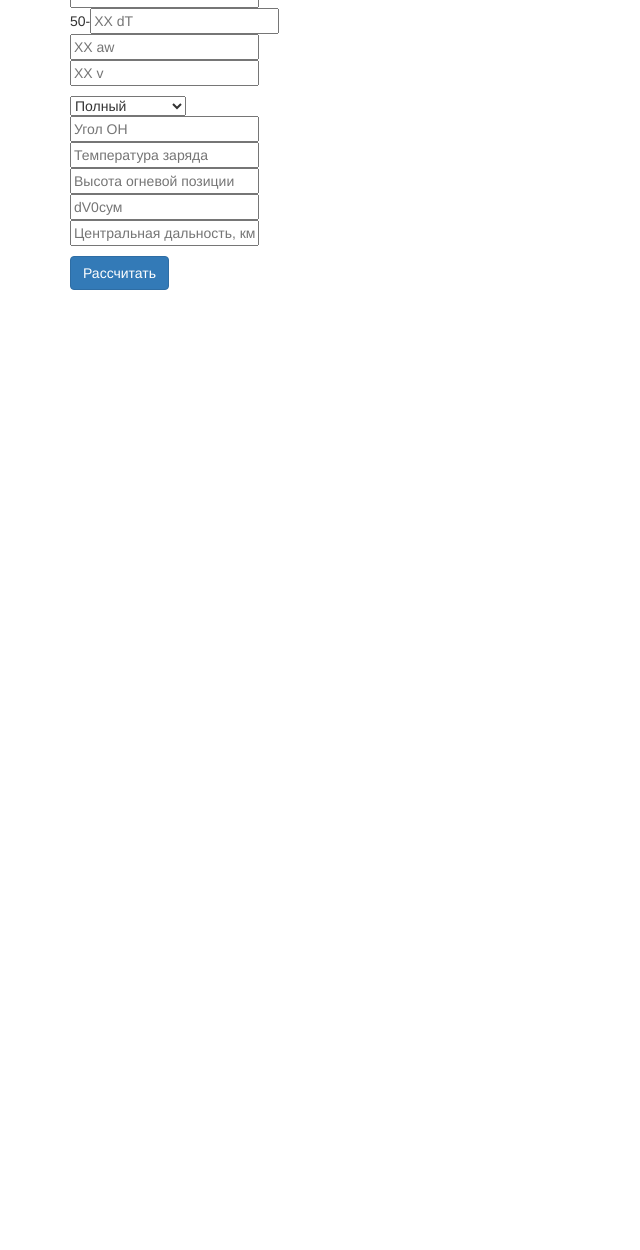
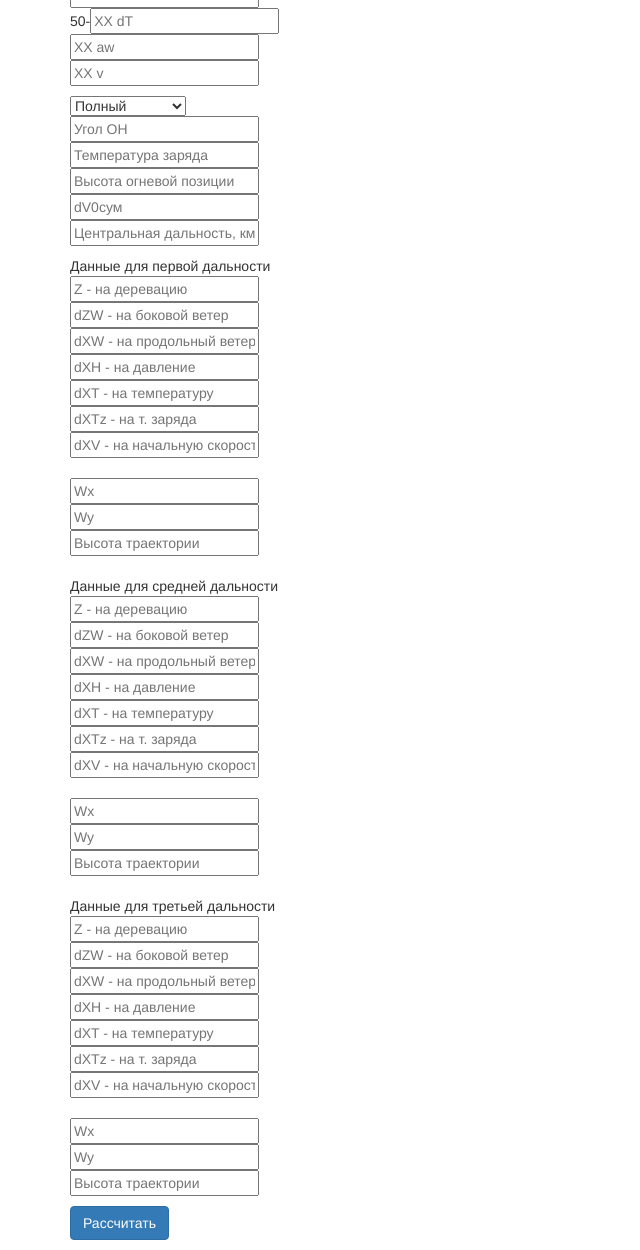
Before and after one commit to Vi3arD/AutoTaskSUO, a plain HTML site: page index.html in a window 1280 px wide. Shown: the part 812-2062 px from the top of the page, without its empty margins (0-640 px from the left). Before the commit the page ends 1112 px from the top, so only its background shows below. Drawn offline with nearby package versions, Linux system fonts and the light colour scheme.

Commit message:
Добавил ввод на 3 дальности

```diff
--- a/index.html
+++ b/index.html
@@ -73,6 +73,53 @@
           <!-- достаточно указать центральную дальность, вторые две будут +-2км -->
           <input class="span2" placeholder="Центральная дальность, км" id="dist"><br>
        </p>
+
+       <p>
+		  Данные для первой дальности<br>
+          <input class="span2" placeholder="Z - на деревацию" id="z01"><br>
+          <input class="span2" placeholder="dZW - на боковой ветер" id="dZw01"><br>
+          <input class="span2" placeholder="dXW - на продольный ветер" id="dXw01"><br>
+          <input class="span2" placeholder="dXH - на давление" id="dXh01"><br><!-- единственно положительное -->
+          <input class="span2" placeholder="dXT - на температуру" id="dXt01"><br>
+          <input class="span2" placeholder="dXTz - на т. заряда" id="dXtZ01"><br>
+          <input class="span2" placeholder="dXV - на начальную скорость" id="dXv01"><br>
+          <br>
+          <input class="span2" placeholder="Wx" id="wX01"><br>
+          <input class="span2" placeholder="Wy" id="wY01"><br>
+
+          <input class="span2" placeholder="Высота траектории" id="vTr01"><br>
+
+
+		  <br>Данные для средней дальности<br>
+          <input class="span2" placeholder="Z - на деревацию" id="z02"><br>
+          <input class="span2" placeholder="dZW - на боковой ветер" id="dZw02"><br>
+          <input class="span2" placeholder="dXW - на продольный ветер" id="dXw02"><br>
+          <input class="span2" placeholder="dXH - на давление" id="dXh02"><br><!-- единственно положительное -->
+          <input class="span2" placeholder="dXT - на температуру" id="dXt02"><br>
+          <input class="span2" placeholder="dXTz - на т. заряда" id="dXtZ02"><br>
+          <input class="span2" placeholder="dXV - на начальную скорость" id="dXv02"><br>
+          <br>
+          <input class="span2" placeholder="Wx" id="wX02"><br>
+          <input class="span2" placeholder="Wy" id="wY02"><br>
+
+          <input class="span2" placeholder="Высота траектории" id="vTr02"><br>
+
+
+		  <br>Данные для третьей дальности<br>
+          <input class="span2" placeholder="Z - на деревацию" id="z03"><br>
+          <input class="span2" placeholder="dZW - на боковой ветер" id="dZw03"><br>
+          <input class="span2" placeholder="dXW - на продольный ветер" id="dXw03"><br>
+          <input class="span2" placeholder="dXH - на давление" id="dXh03"><br><!-- единственно положительное -->
+          <input class="span2" placeholder="dXT - на температуру" id="dXt03"><br>
+          <input class="span2" placeholder="dXTz - на т. заряда" id="dXtZ03"><br>
+          <input class="span2" placeholder="dXV - на начальную скорость" id="dXv03"><br>
+          <br>
+          <input class="span2" placeholder="Wx" id="wX03"><br>
+          <input class="span2" placeholder="Wy" id="wY03"><br>
+
+          <input class="span2" placeholder="Высота траектории" id="vTr03"><br>
+       </p>
+
        <p><button class="btn btn-large btn-primary" type="button" id="btnMain" onclick="calcFun();">Рассчитать</button><p>
 
     </div>
```
